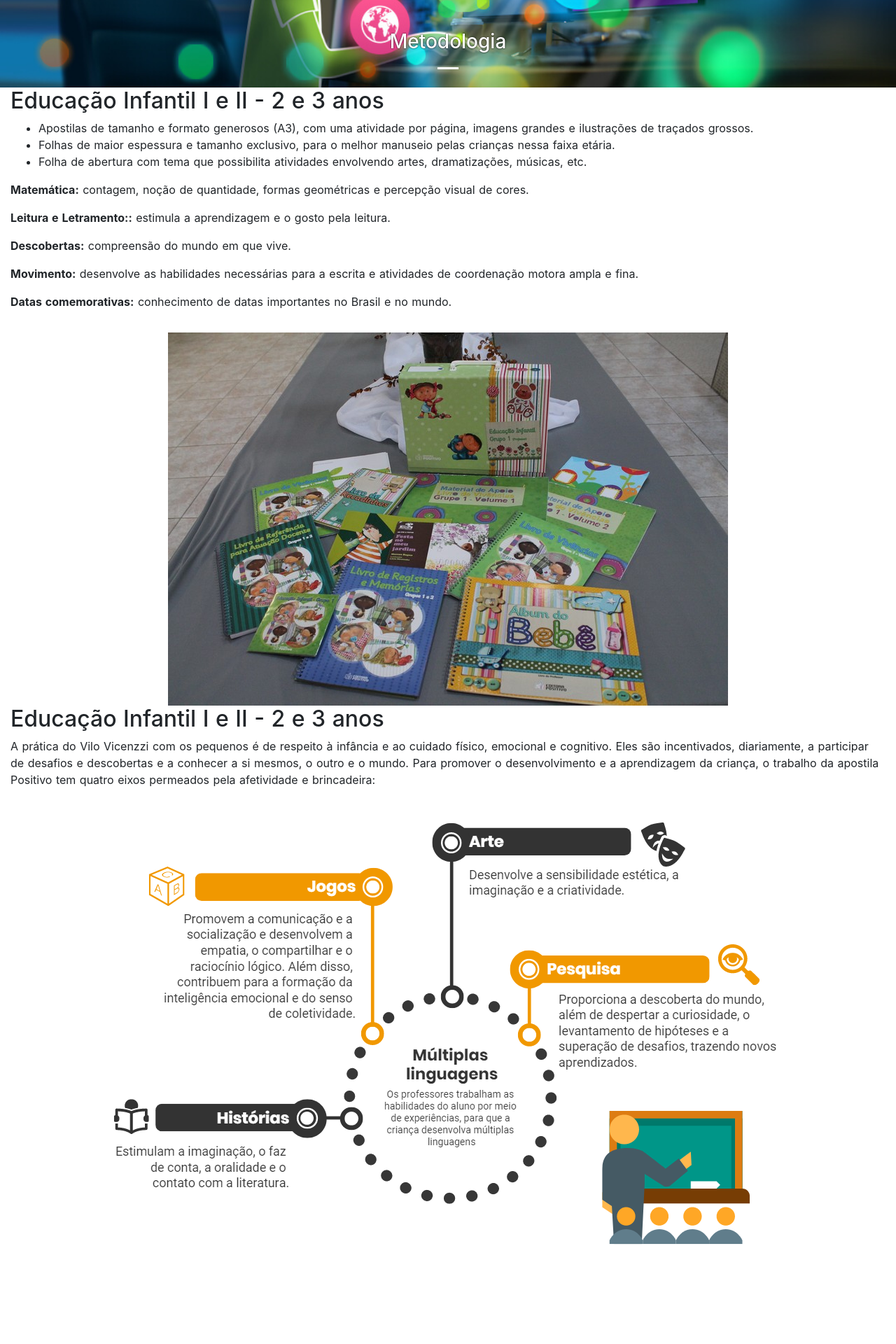
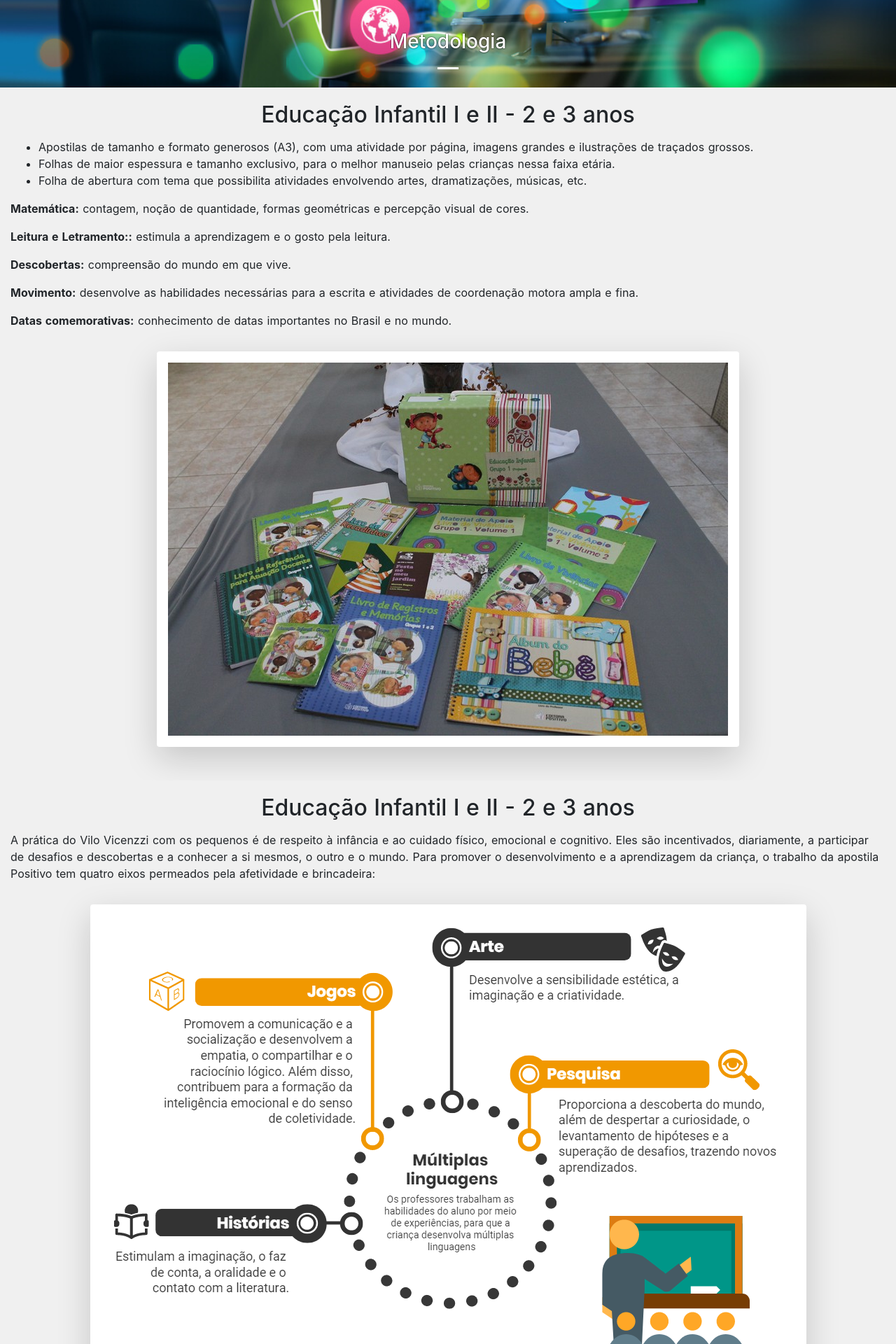
Before and after one commit to BrSouza98/webpage-vilo-vincenzzi, a Nuxt app: page /metodologia in a window 1280 px wide. Shown: the part 300-2220 px from the top of the page at 70% size. Built offline with nearby package versions, Linux system fonts and the light colour scheme.

Commit message:
metodologia completo

```diff
--- a/pages/metodologia.vue
+++ b/pages/metodologia.vue
@@ -19,7 +19,7 @@
     <div>
       <b-container fluid class="configuraçãoPadrao">
         <b-row>
-          <b-col>
+          <b-col class="cor">
             <h2>Educação Infantil I e II - 2 e 3 anos</h2>
             <ul>
               <li>
@@ -56,7 +56,7 @@
               class="d-flex flex-wrap align-items-center justify-content-center"
             >
               <img
-                class="mt-3 card-colaborador"
+                class="mt-3 card-colaborador shadow-lg p-3 mb-5 bg-white rounded"
                 src="~/assets/positivo1.jpg"
                 alt=""
               />
@@ -69,7 +69,7 @@
     <div>
       <b-container fluid class="configuraçãoPadrao">
         <b-row>
-          <b-col>
+          <b-col class="cor">
             <h2>Educação Infantil I e II - 2 e 3 anos</h2>
             <p>
               A prática do Vilo Vicenzzi com os pequenos é de respeito à
@@ -84,7 +84,7 @@
               class="d-flex flex-wrap align-items-center justify-content-center"
             >
               <img
-                class="mt-3 card-colaborador"
+                class="mt-3 card-colaborador shadow-lg p-3 mb-5 bg-white rounded"
                 src="~/assets/positivo2.jpg"
                 alt=""
               />
@@ -97,7 +97,7 @@
     <div>
       <b-container fluid class="configuraçãoPadrao">
         <b-row>
-          <b-col>
+          <b-col class="cor">
             <h2>Educação Infantil I e II - 2 e 3 anos</h2>
             <h2>Apostilas Positivo</h2>
             <p>
@@ -115,7 +115,7 @@
               class="d-flex flex-wrap align-items-center justify-content-center"
             >
               <img
-                class="mt-3 card-colaborador"
+                class="mt-3 card-colaborador shadow-lg p-3 mb-5 bg-white rounded"
                 src="~/assets/positivo3.jpg"
                 alt=""
               />
@@ -131,4 +131,19 @@
 export default {};
 </script>
 
-<style></style>
+<style scoped>
+h2{
+  text-align: center;
+  margin-top: 20px;
+  margin-bottom: 15px;
+}
+
+.cor{
+  background-color: #f0f0f0;
+}
+
+img{
+  border-radius: 3px;
+
+}
+</style>
```
